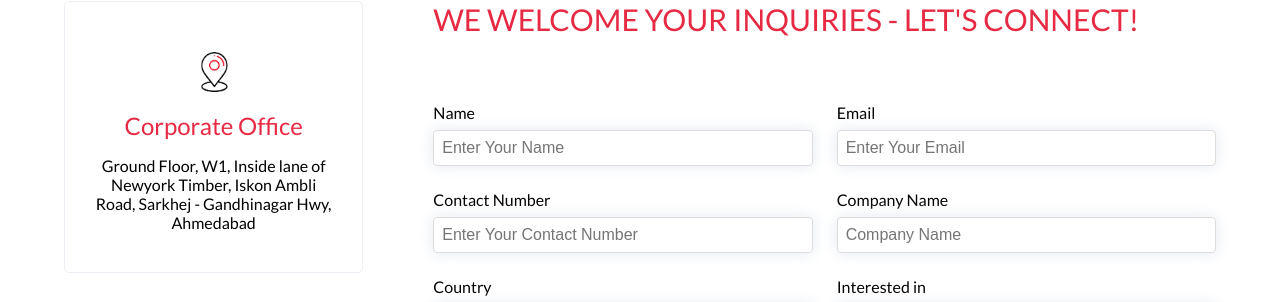
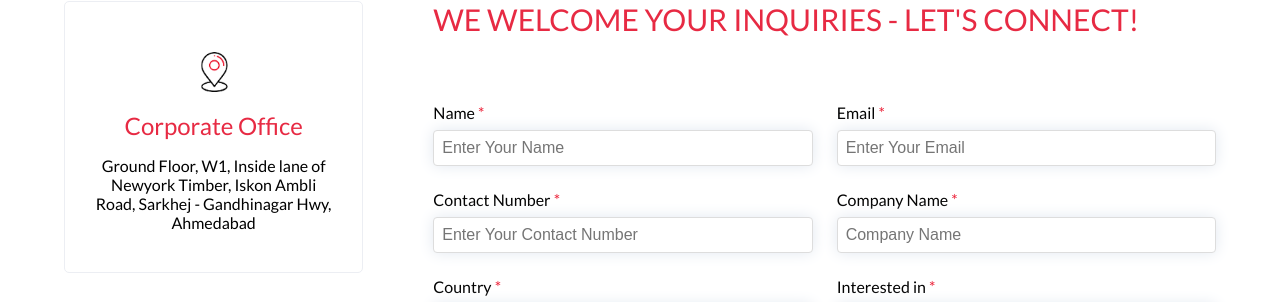
Before and after one commit to GadaniPanth/aegios, an Angular app: page /contact-us in a window 1280 px wide. Shown: the part 455-757 px from the top of the page. Built offline with nearby package versions, Linux system fonts and the light colour scheme.

Commit message:
required added

```diff
--- a/src/app/career/career.component.html
+++ b/src/app/career/career.component.html
@@ -24,7 +24,7 @@
                 <form #form="ngForm" (ngSubmit)="onSubmit(form)" novalidate>
                     <!-- Contact Number Field -->
                     <div class="form-group">
-                        <label for="contactNumber">Contact Number</label>
+                        <label for="contactNumber">Contact Number <span class="required">*</span></label>
                         <input type="text" id="contactNumber" name="contactNumber" [(ngModel)]="formData.contactNumber"
                             #contactNumber="ngModel" class="form-control" placeholder="Enter Your Contact Number"
                             required pattern="^\d{10}$" (keypress)="onKeyPress($event)" maxlength="10" />
@@ -37,7 +37,7 @@
 
                     <!-- Email Field -->
                     <div class="form-group">
-                        <label for="email">Email</label>
+                        <label for="email">Email <span class="required">*</span></label>
                         <input type="email" id="email" name="email" [(ngModel)]="formData.email" #email="ngModel"
                             class="form-control" placeholder="Enter Your Email" required email />
                         <div *ngIf="email.touched && email.errors" class="error-message">
@@ -48,7 +48,7 @@
 
                     <!-- Functions Dropdown -->
                     <div class="form-group">
-                        <label for="function">Function</label>
+                        <label for="function">Function <span class="required">*</span></label>
                         <select id="function" name="function" [(ngModel)]="formData.function" #function="ngModel"
                             class="form-control" required>
                             <option value="" disabled selected>Select a function</option>
@@ -61,7 +61,7 @@
 
                     <!-- File Upload -->
                     <div class="form-group">
-                        <label for="file">Upload Resume</label>
+                        <label for="file">Upload Resume <span class="required">*</span></label>
                         <input type="file" id="file" name="file" (change)="onFileChange($event)" class="form-control"
                             accept=".doc,.docx,.pdf" required #fileInput="ngModel" ngModel />
 
--- a/src/app/contact-us/contact-us.component.html
+++ b/src/app/contact-us/contact-us.component.html
@@ -81,7 +81,7 @@
                                     <div class="inner-flex flex-dir-row flex-gap-small row">
                                         <!-- Name Field -->
                                         <div class="form-group w100">
-                                            <label for="Name">Name</label>
+                                            <label for="Name">Name <span class="required">*</span></label>
                                             <input type="text" id="Name" name="Name" [(ngModel)]="formData.Name"
                                                 #Name="ngModel" class="form-control" placeholder="Enter Your Name"
                                                 required />
@@ -92,7 +92,7 @@
 
                                         <!-- Email Field -->
                                         <div class="form-group w100">
-                                            <label for="Email">Email</label>
+                                            <label for="Email">Email <span class="required">*</span></label>
                                             <input type="email" id="Email" name="Email" [(ngModel)]="formData.Email"
                                                 #Email="ngModel" class="form-control" placeholder="Enter Your Email"
                                                 required />
@@ -106,7 +106,8 @@
                                     <!-- Contact Number & Company Name -->
                                     <div class="inner-flex flex-dir-row flex-gap-small row">
                                         <div class="form-group w100">
-                                            <label for="ContactNumber">Contact Number</label>
+                                            <label for="ContactNumber">Contact Number <span
+                                                    class="required">*</span></label>
                                             <input type="text" id="ContactNumber" name="ContactNumber"
                                                 [(ngModel)]="formData.ContactNumber" #ContactNumber="ngModel"
                                                 class="form-control" placeholder="Enter Your Contact Number" required
@@ -121,7 +122,8 @@
                                         </div>
 
                                         <div class="form-group w100">
-                                            <label for="CompanyName">Company Name</label>
+                                            <label for="CompanyName">Company Name <span
+                                                    class="required">*</span></label>
                                             <input type="text" id="CompanyName" name="CompanyName"
                                                 [(ngModel)]="formData.CompanyName" #CompanyName="ngModel"
                                                 class="form-control" placeholder="Company Name" />
@@ -131,7 +133,7 @@
                                     <!-- Country and Interest -->
                                     <div class="inner-flex flex-dir-row flex-gap-small row">
                                         <div class="form-group w100">
-                                            <label for="Country">Country</label>
+                                            <label for="Country">Country <span class="required">*</span></label>
                                             <select id="Country" name="Country" [(ngModel)]="formData.Country"
                                                 #CountryModel="ngModel" class="form-control" required>
                                                 <option value="" disabled selected>Select a country</option>
@@ -145,7 +147,8 @@
                                         </div>
 
                                         <div class="form-group w100">
-                                            <label for="InterestedIn">Interested in</label>
+                                            <label for="InterestedIn">Interested in <span
+                                                    class="required">*</span></label>
                                             <select id="InterestedIn" name="InterestedIn"
                                                 [(ngModel)]="formData.InterestedIn" #InterestedIn="ngModel"
                                                 class="form-control" required>
--- a/src/styles.less
+++ b/src/styles.less
@@ -469,6 +469,10 @@ body {
   animation: loader_img 3s linear infinite;
 }
 
+.required {
+  color: #ec2037;
+}
+
 .page-loader {
   position: fixed;
   top: 0;
```
